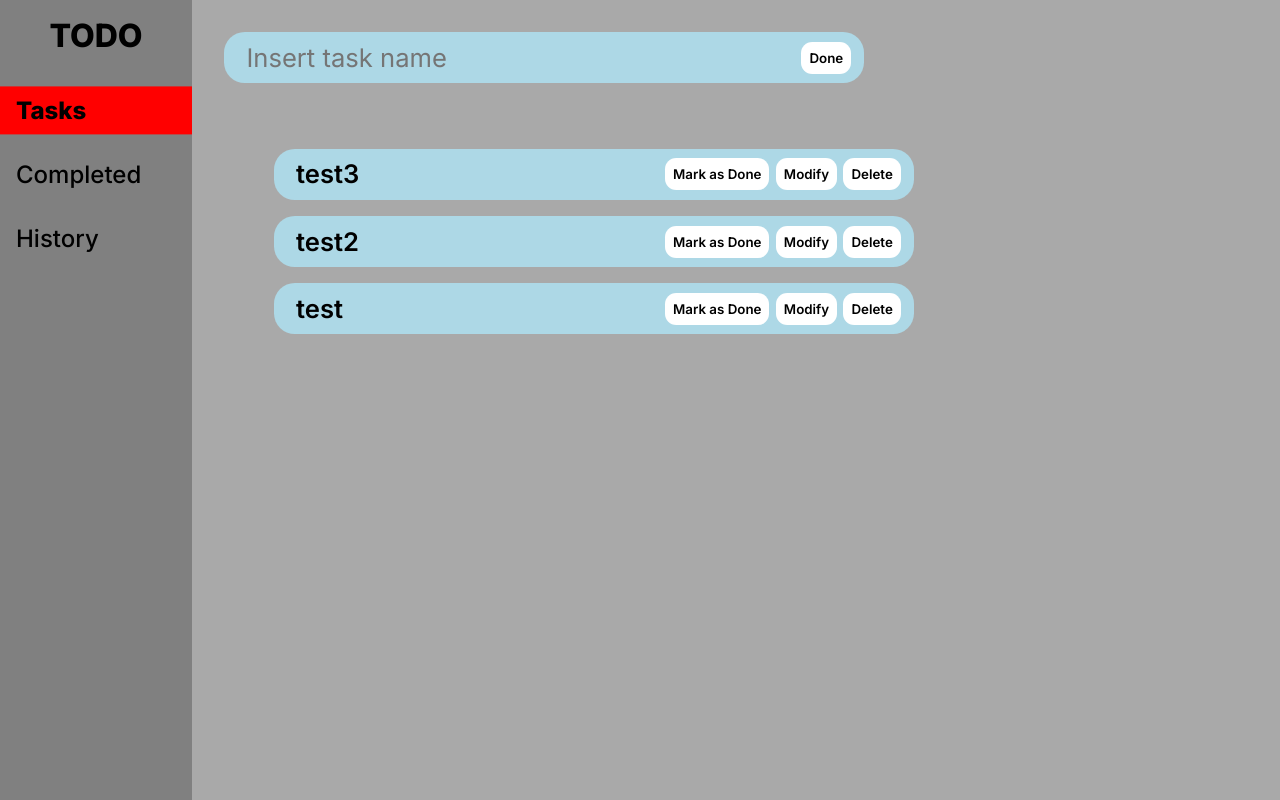
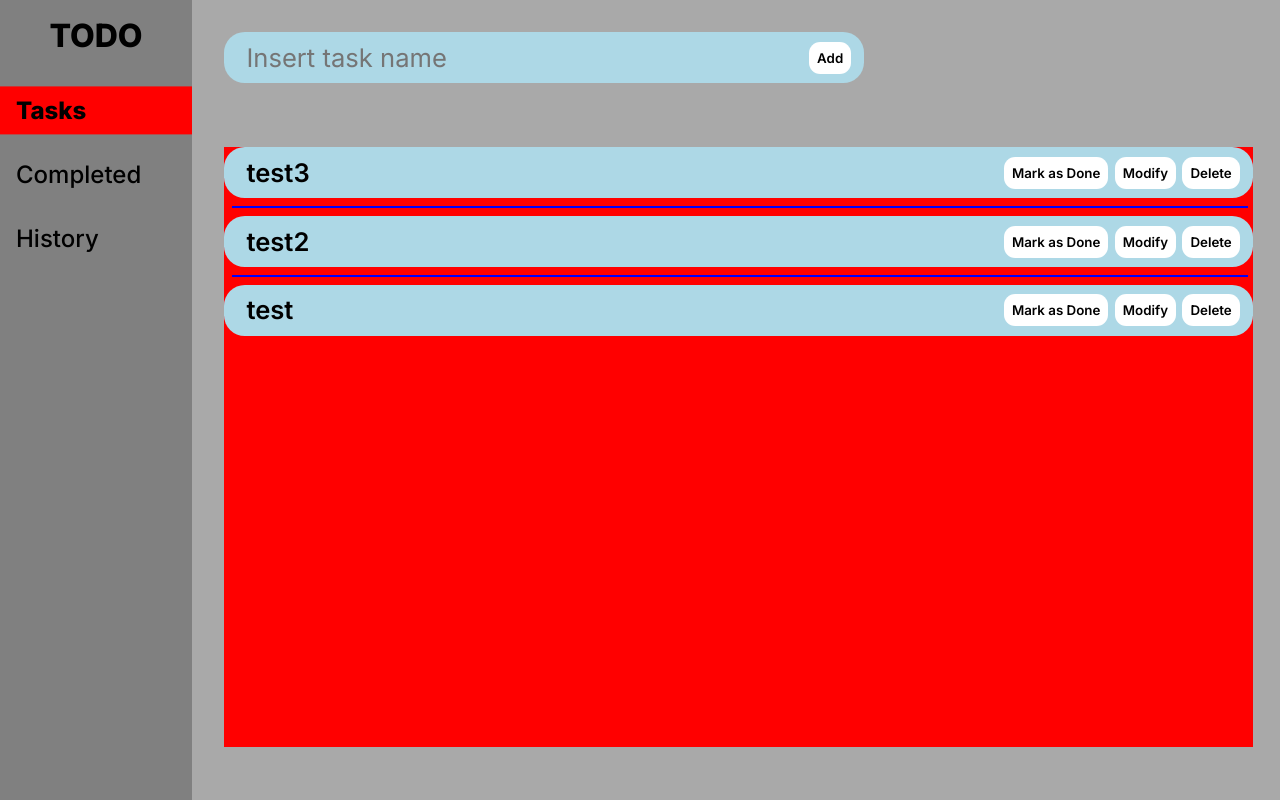
Before and after one commit to Moo2meenn/todo-app, a React (Create React App) app: page / in a window 1280 px wide. Built offline with nearby package versions, Linux system fonts and the light colour scheme.

Commit message:
modifications on divs

```diff
--- a/src/components/CreateTask.js
+++ b/src/components/CreateTask.js
@@ -15,7 +15,7 @@ const CreateTask = ({ tasks, setTasks }) => {
   return (
     <StyledForm onSubmit={handleSubmit}>
       <StyledName name="taskName" type="text" placeholder="Insert task name" />
-      <button type="submit">Done</button>
+      <button type="submit">Add</button>
     </StyledForm>
   );
 };
--- a/src/components/HistoryTask.js
+++ b/src/components/HistoryTask.js
@@ -26,9 +26,8 @@ const Task = ({ history, name, time, status }) => {
 const StyledDiv = styled.div`
   display: flex;
   padding: 0.6rem;
-  width: 40rem;
+  width: 100%;
   border-radius: 1.3rem;
-  margin: 1rem;
   background-color: lightblue;
 `;
 
--- a/src/components/Task.js
+++ b/src/components/Task.js
@@ -29,9 +29,8 @@ const Task = ({ tasks, setTasks, taskName, id, history, setHistory }) => {
 const StyledDiv = styled.div`
   display: flex;
   padding: 0.6rem;
-  width: 40rem;
+  width: 100%;
   border-radius: 1.3rem;
-  margin: 1rem;
   background-color: lightblue;
 `;
 
--- a/src/pages/History.js
+++ b/src/pages/History.js
@@ -10,7 +10,8 @@ const History = ({ history }) => {
       <InnerDiv>
         {history.length === 0 ? <h2>There is no log history!</h2> : null}
         {history
-          .map((task) => (
+          .map((task, index) => (
+            <WrapperDiv>
               <HistoryTask
                 history={history}
                 name={task.taskName}
@@ -18,6 +19,8 @@ const History = ({ history }) => {
                 status={task.status}
                 key={task.id}
               />
+              {index === 0 ? null : <LineDiv />}
+            </WrapperDiv>
           ))
           .reverse()}
       </InnerDiv>
@@ -28,15 +31,29 @@ const History = ({ history }) => {
 const StyledDiv = styled.div`
   background-color: darkgray;
   margin-left: 15%;
+  padding: 1rem;
   height: 100vh;
 `;
 
 const InnerDiv = styled.div`
   height: 75vh;
-  width: 75%;
+  width: 97.4%;
   overflow: auto;
-  margin: 3rem;
-  padding: 0.1rem;
+  margin: 4rem 0rem 0rem 1rem;
+  padding: 0rem;
+  background-color: red;
+`;
+
+const WrapperDiv = styled.div`
+  padding: 0;
+  margin: 0;
+`;
+
+const LineDiv = styled.div`
+  width: 98.8%;
+  height: 0.1rem;
+  margin: 0.5rem;
+  background-color: blue;
 `;
 
 export default History;
--- a/src/pages/Tasks.js
+++ b/src/pages/Tasks.js
@@ -10,7 +10,8 @@ const Tasks = ({ tasks, setTasks, history, setHistory }) => {
       <InnerDiv>
         {tasks.length === 0 ? <h2>Add some tasks to show up here!</h2> : null}
         {tasks
-          .map((task) => (
+          .map((task, index) => (
+            <WrapperDiv>
               <Task
                 setTasks={setTasks}
                 tasks={tasks}
@@ -20,6 +21,8 @@ const Tasks = ({ tasks, setTasks, history, setHistory }) => {
                 history={history}
                 setHistory={setHistory}
               />
+              {index === 0 ? null : <LineDiv />}
+            </WrapperDiv>
           ))
           .reverse()}
       </InnerDiv>
@@ -36,10 +39,23 @@ const StyledDiv = styled.div`
 
 const InnerDiv = styled.div`
   height: 75vh;
-  width: 75%;
+  width: 97.4%;
   overflow: auto;
-  margin: 3rem;
-  padding: 0.1rem;
+  margin: 4rem 0rem 0rem 1rem;
+  padding: 0rem;
+  background-color: red;
+`;
+
+const WrapperDiv = styled.div`
+  padding: 0;
+  margin: 0;
+`;
+
+const LineDiv = styled.div`
+  width: 98.8%;
+  height: 0.1rem;
+  margin: 0.5rem;
+  background-color: blue;
 `;
 
 export default Tasks;
```
Lines whose indentation alone changed are shown as unchanged.
